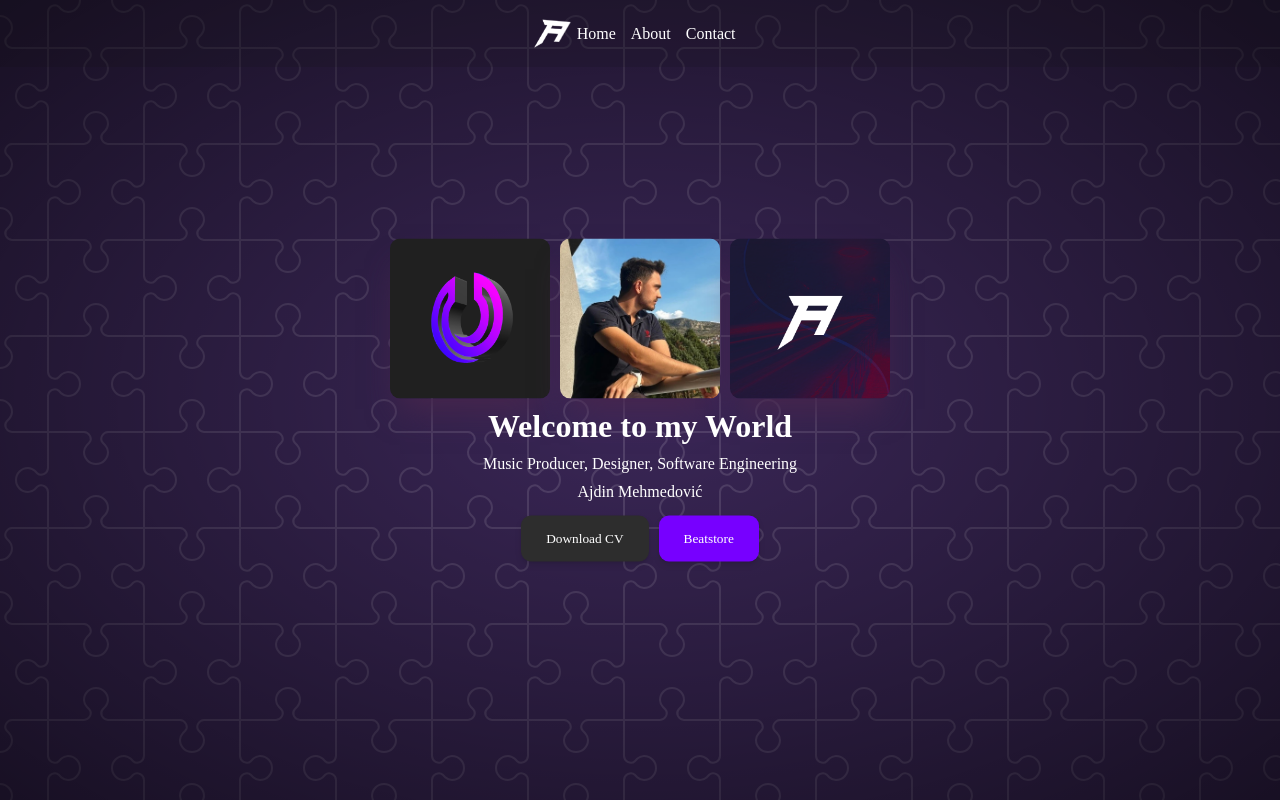
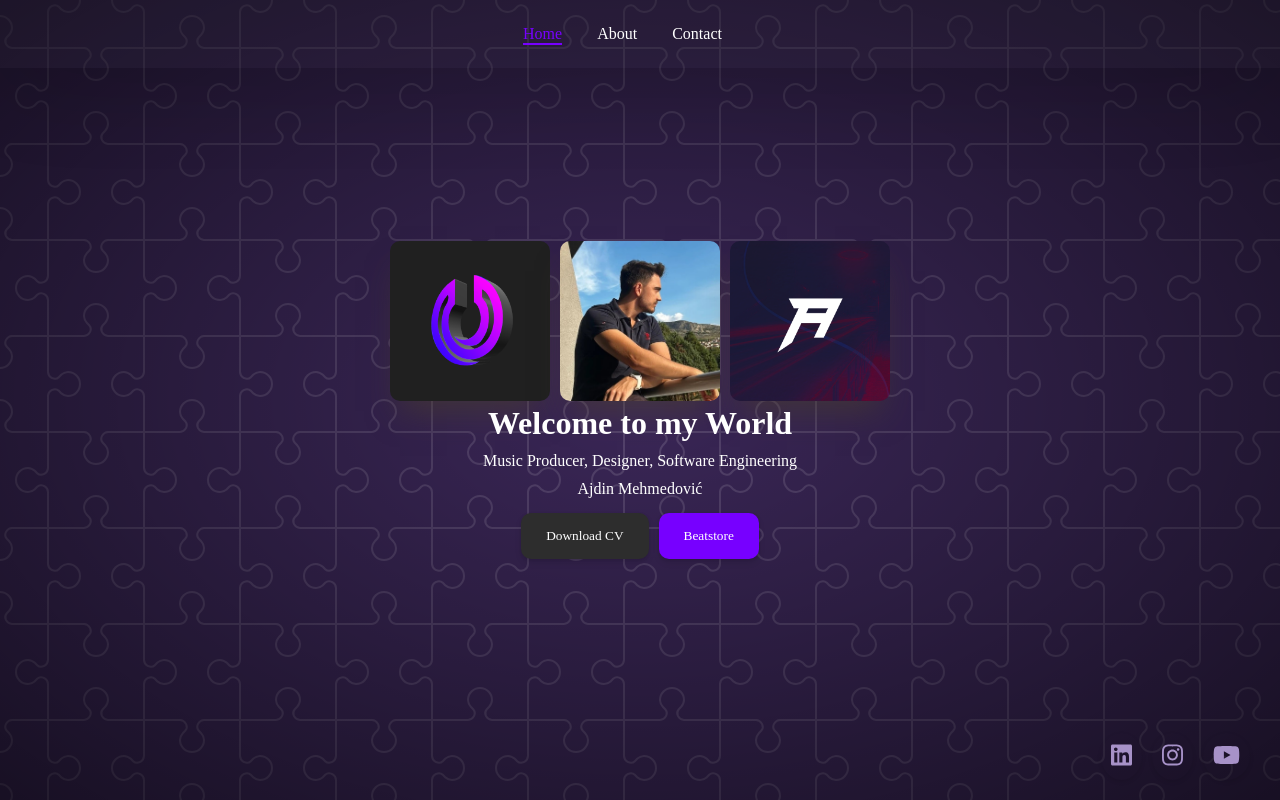
Before and after one commit to Aydhiny/React-Projects, a React (Create React App) app: page / in a window 1280 px wide. Built offline with nearby package versions, Linux system fonts and the light colour scheme.

Commit message:
progress...

```diff
--- a/package.json
+++ b/package.json
@@ -3,6 +3,8 @@
   "version": "0.1.0",
   "private": true,
   "dependencies": {
+    "@fortawesome/free-brands-svg-icons": "^6.5.1",
+    "@fortawesome/react-fontawesome": "^0.2.0",
     "@testing-library/jest-dom": "^5.17.0",
     "@testing-library/react": "^13.4.0",
     "@testing-library/user-event": "^13.5.0",
--- a/src/App.css
+++ b/src/App.css
@@ -33,28 +33,26 @@ background-color: #3b2758;
     background-size:auto;
 }
 nav {
-    background-color: #10101026;
-    justify-content: space-between;
+    background-color: #433d4f20;
+    justify-content:center;
     color: white;
+    padding: 15px;
+    box-shadow: 0px 4px 100px rgba(0, 0, 0, 0.181);
 }
 
 .navbar-container {
     display: flex;
     padding: 10px 20px;
+    box-shadow: 2px 2px 2px black solid;
 }
-
-.logo img {
-    width: 10%;
-    height: auto;
-}
-
 .nav-links {
     list-style: none;
     display: flex;
 }
 
 .nav-links li {
-    margin-right: 15px;
+    margin-right: 35px;
+    margin-right: 35px;
     transition: color 0.3s ease;
 }
 
@@ -75,15 +73,33 @@ nav {
     align-items: center;
     padding: 10px 20px;
 }
-
-.logoImg {
-    width: 3%;
-    margin: 5px;
-    box-shadow: 2px 2px 2px black solid;
-    height: auto;
-    animation: rotate 5s linear infinite;
+.homeLink a {
+    color: #7700ff;
+    position: relative;
 }
 
+.homeLink a::after {
+    content: '';
+    position: absolute;
+    left: 0;
+    bottom: -3px;
+    width: 100%;
+    height: 2px;
+    background-color: #7700ff;
+    transition: width 0.3s ease;
+    /* Apply transition for smooth animation */
+    transform: scaleX(1);
+    /* Initially set the underline to full width */
+    transform-origin: bottom right;
+    /* Set the transform origin to start from the right */
+}
+
+.homeLink a:hover::after {
+    width: 0;
+    /* Shrink the underline to zero width on hover */
+    transform: scaleX(0);
+    /* Hide the underline on hover */
+}
 @keyframes rotate {
     0% {
         transform: rotate(0deg);
@@ -103,14 +119,12 @@ nav {
 }
 
 .nav-links li {
-    margin-right: 15px;
     transition: color 0.3s ease;
     /* Add transition for color change */
 }
 
 .nav-links a {
     text-decoration: none;
-    color: white;
 }
 
 /* Hover effect for nav-links */
@@ -131,48 +145,29 @@ nav {
     font-weight: 400;
     margin: 10px;
 }
-  .profile-img {
-      width: 25%;
-      margin: 5px;
-      height: auto;
-      border-radius: 10px;
-      border: #28104E;
-      box-shadow: rgb(71, 38, 77) 0px 20px 30px -10px;
-      transition: all 0.3s ease;
-      cursor: pointer;
-  }
-
-  .profile-img:hover {
-      transform: scale(1.19);
-  }
-.ayden-img {
+.profile-img,
+.ayden-img,
+.plansio-img {
     width: 25%;
     margin: 5px;
+    margin-bottom: 0;
+    /* Set bottom margin to 0 */
     height: auto;
     border-radius: 10px;
     border: #28104E;
-    box-shadow: rgb(71, 38, 77) 0px 20px 30px -10px;
+    box-shadow: rgba(77, 68, 38, 0.5) 0px 20px 30px -10px;
     transition: all 0.3s ease;
     cursor: pointer;
 }
-.ayden-img:hover
-{
-    transform: scale(1.19);
+
+.profile-img:hover,
+.ayden-img:hover,
+.plansio-img:hover {
+    transform: scale(1.19) translateY(-10px);
+    /* Move image up by 10px when hovered */
+    box-shadow: rgba(77, 68, 38, 0.8) 0px 20px 30px -10px;
+    /* Brighter shadow on hover */
 }
-.plansio-img {
-    width: 25%;
-    margin: 5px;
-    height: auto;
-    border-radius: 10px;
-    border: #28104E;
-    box-shadow: rgb(71, 38, 77) 0px 20px 30px -10px;
-    transition: all 0.3s ease;
-    cursor: pointer;
-}
-.plansio-img:hover {
-    transform: scale(1.19);
-}
-
 
 .downloadBtn,
 .beatBtn {
--- a/src/App.js
+++ b/src/App.js
@@ -1,5 +1,6 @@
 import React from 'react';
 import Navbar from './Navbar';
+import Icons from './siteParts/icons';
 import './App.css';
 import profilepic from './profile.jpg';
 import plansio from './plansiologo.png';
@@ -24,6 +25,7 @@ function App() {
           <button className='downloadBtn'>Download CV</button>
           <button className='beatBtn'>Beatstore</button>
         </div>
+        <Icons /> {/* Include the Icons component here */}
     </div>
   );
 }
--- a/src/Navbar.js
+++ b/src/Navbar.js
@@ -5,9 +5,9 @@ const Navbar = () => {
   return (
     <nav>
       <div className="navbar-container">
-            <img src={logoImage} alt="Logo" className='logoImg' />
+
         <ul className="nav-links">
-          <li><a href="/">Home</a></li>
+          <li className='homeLink'><a href="/">Home</a></li>
           <li><a href="/about">About</a></li>
           <li><a href="/contact">Contact</a></li>
         </ul>
--- /dev/null
+++ b/src/siteParts/icons.jsx
@@ -0,0 +1,16 @@
+import React from 'react';
+import { FontAwesomeIcon } from '@fortawesome/react-fontawesome';
+import { faLinkedin, faInstagram, faSoundcloud, faYoutube } from '@fortawesome/free-brands-svg-icons';
+import './styles.css';
+
+const Icons = () => {
+  return (
+    <div className="icons-container">
+      <a href="https://www.linkedin.com/" target="_blank" rel="noopener noreferrer"><FontAwesomeIcon icon={faLinkedin} /></a>
+      <a href="https://www.instagram.com/" target="_blank" rel="noopener noreferrer"><FontAwesomeIcon icon={faInstagram} /></a>
+      <a href="https://www.beatstars.com/" target="_blank" rel="noopener noreferrer"><FontAwesomeIcon icon={faYoutube} /></a>
+    </div>
+  );
+};
+
+export default Icons;
--- /dev/null
+++ b/src/siteParts/styles.css
@@ -0,0 +1,23 @@
+.icons-container {
+    position: fixed;
+    bottom: 20px;
+    right: 20px;
+    z-index: 1000;
+}
+
+.icons-container a {
+    margin-right: 10px;
+    color: #b099d2f1;
+    font-size: 24px;
+    box-shadow: 0 2px 4px rgba(0, 0, 0, 0.1);
+    display: inline-block;
+    border-radius: 50%;
+    padding: 10px;
+    transition: color 0.3s;
+    /* Add transition for smooth color change */
+}
+
+.icons-container a:hover {
+    color: #ffffff;
+    /* Change color on hover */
+}
```
Also changed, not shown: 1 other file (tests, documents, lock files or other folders).
